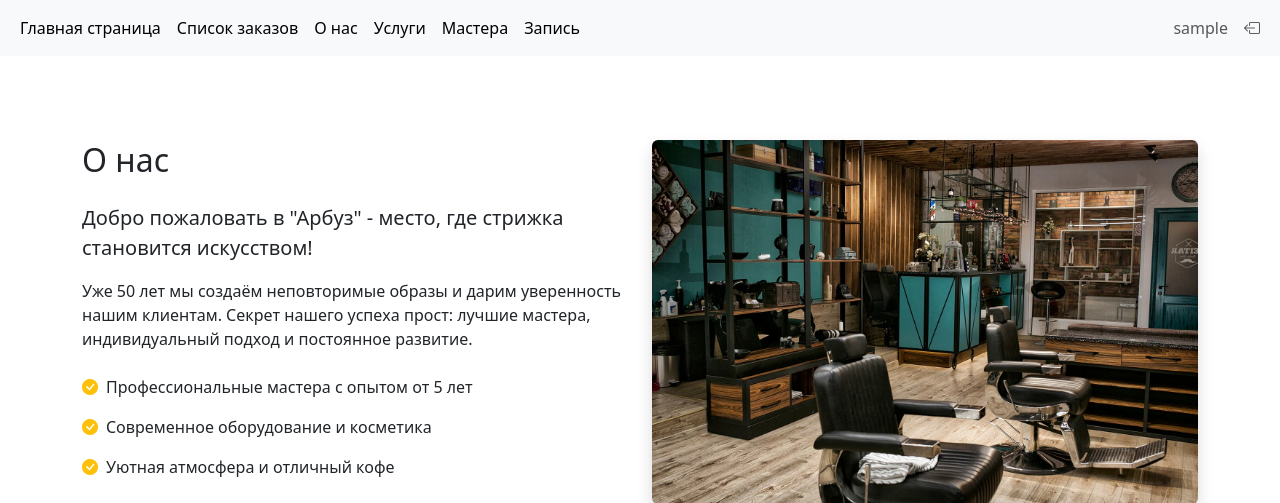
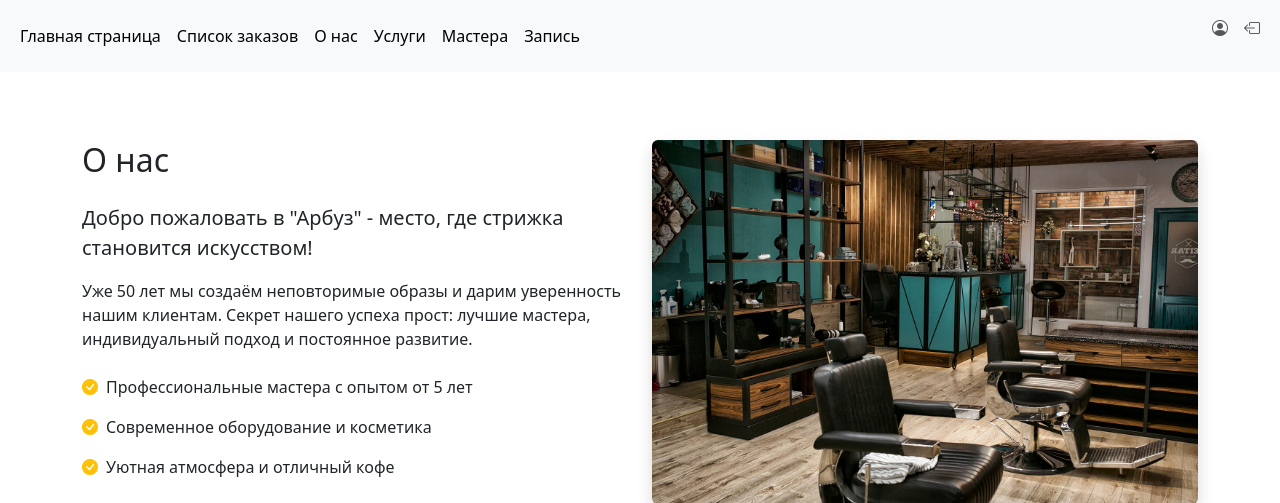
Before and after one commit to VladimirMonin/django_consult_412, a Django app: page / in a window 1280 px wide. Shown: the top 503 px of the page. Run offline with Django 5.2, Linux system fonts and the light colour scheme; the visitor is signed in with stand-in values (Sample User, id 1); data that the repository does not hold is empty.

Commit message:
fix: правки с навигац. меню а так же вариативное отображение текста на ярлычке услуги

```diff
--- a/templates/nav_menu_include.html
+++ b/templates/nav_menu_include.html
@@ -39,7 +39,10 @@
         <!-- Блок авторизации пользователя -->
       <div class="navbar-nav">
         {% if user.is_authenticated %}
-          <span class="nav-item nav-link">{{ user.username }}</span>
+            <a href="{% url 'admin:index' %}" class="nav-link">
+                <i class="bi bi-person-circle" title="Профиль"></i>
+          <span class="nav-item nav-link"></span>
+          </a>
           <a href="http://127.0.0.1:8000/admin/logout/" class="nav-link">
             <i class="bi bi-box-arrow-left" title="Выход"></i>
           </a>
```
Also changed, not shown: core/templates/core/service_card_include.html (+12 -6 lines).
